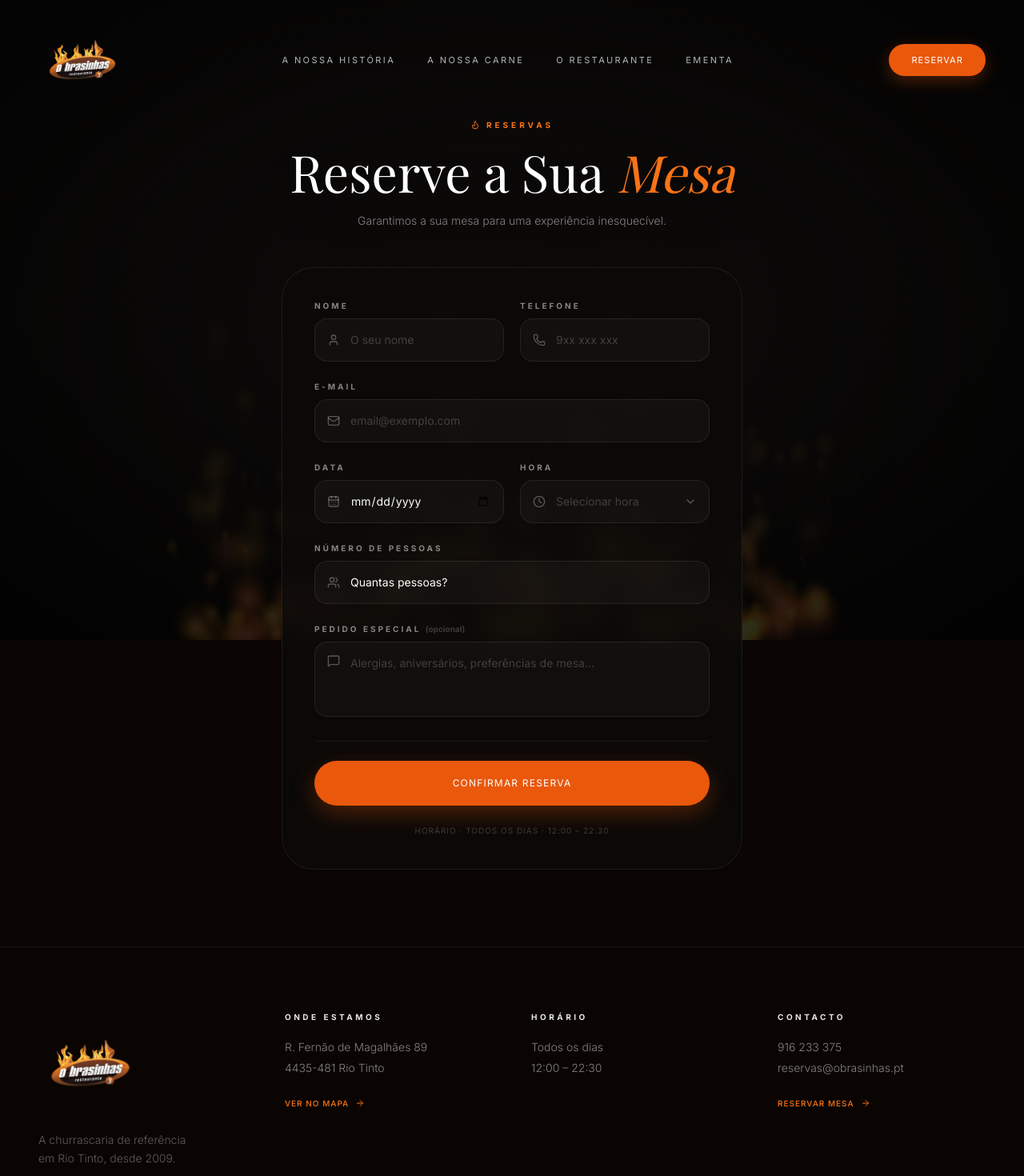
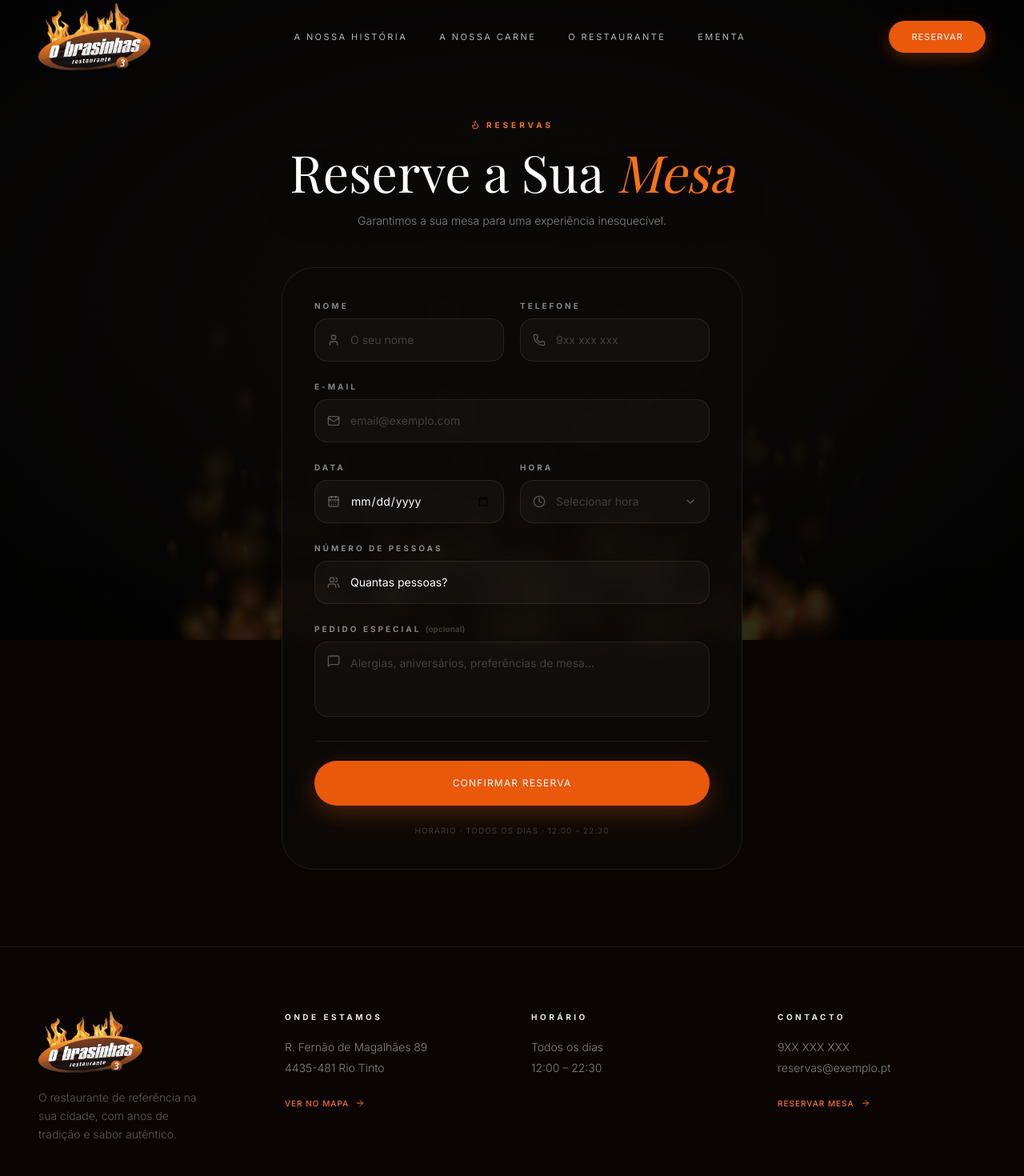
Before and after one commit to Esteves1903/templates, a Next.js app in the folder Brasinhas-template/: page /reservar in a window 1280 px wide. Shown: the top 1470 px of the page at 80% size. Built offline with nearby package versions, Linux system fonts and the light colour scheme; a web font is replaced by a local one.

Commit message:
correções

```diff
--- a/Brasinhas-template/src/app/ementa/page.tsx
+++ b/Brasinhas-template/src/app/ementa/page.tsx
@@ -200,7 +200,7 @@ export default function EmentaPage() {
               transition={{ duration: 0.8, delay: 0.3 }}
               className="text-white/50 text-lg font-light max-w-lg leading-relaxed"
             >
-              Descrição breve da ementa — o que a torna especial, a filosofia por detrás dos pratos ou a origem dos ingredientes.
+              Descrição breve da ementa: o que a torna especial, a filosofia por detrás dos pratos ou a origem dos ingredientes.
             </motion.p>
           </div>
         </section>
--- a/Brasinhas-template/src/app/reservar/page.tsx
+++ b/Brasinhas-template/src/app/reservar/page.tsx
@@ -189,7 +189,7 @@ export default function ReservarPage() {
                 onClick={() => { setForm(initialForm); setSubmitted(false); }}
                 whileHover={{ scale: 1.04 }}
                 whileTap={{ scale: 0.97 }}
-                className="border border-white/20 text-white/70 hover:text-white text-xs uppercase tracking-widest py-3 px-8 rounded-full transition-colors"
+                className="border border-white/20 text-white/70 hover:text-white text-xs uppercase tracking-widest py-3 px-8 rounded-full transition-colors cursor-pointer"
               >
                 Nova Reserva
               </motion.button>
@@ -293,7 +293,7 @@ export default function ReservarPage() {
                                 key={t}
                                 type="button"
                                 onClick={() => { set("hora")(t); setHoraOpen(false); }}
-                                className={`w-full text-left px-3 py-2.5 text-sm rounded-xl transition-colors ${
+                                className={`w-full text-left px-3 py-2.5 text-sm rounded-xl transition-colors cursor-pointer ${
                                   form.hora === t
                                     ? "bg-brand-500/20 text-brand-400 font-medium"
                                     : "text-white/70 hover:bg-white/[0.05] hover:text-white"
@@ -309,7 +309,7 @@ export default function ReservarPage() {
                                 key={t}
                                 type="button"
                                 onClick={() => { set("hora")(t); setHoraOpen(false); }}
-                                className={`w-full text-left px-3 py-2.5 text-sm rounded-xl transition-colors ${
+                                className={`w-full text-left px-3 py-2.5 text-sm rounded-xl transition-colors cursor-pointer ${
                                   form.hora === t
                                     ? "bg-brand-500/20 text-brand-400 font-medium"
                                     : "text-white/70 hover:bg-white/[0.05] hover:text-white"
@@ -368,7 +368,7 @@ export default function ReservarPage() {
                   disabled={loading}
                   whileHover={{ scale: loading ? 1 : 1.02 }}
                   whileTap={{ scale: loading ? 1 : 0.98 }}
-                  className="w-full bg-brand-600 hover:bg-brand-500 text-white font-sans text-xs uppercase tracking-widest py-5 rounded-full shadow-[0_10px_30px_rgba(234,88,12,0.3)] hover:shadow-[0_20px_50px_rgba(249,115,22,0.4)] transition-all disabled:opacity-60 disabled:cursor-not-allowed flex items-center justify-center gap-3"
+                  className="w-full bg-brand-600 hover:bg-brand-500 text-white font-sans text-xs uppercase tracking-widest py-5 rounded-full shadow-[0_10px_30px_rgba(234,88,12,0.3)] hover:shadow-[0_20px_50px_rgba(249,115,22,0.4)] transition-all disabled:opacity-60 disabled:cursor-not-allowed cursor-pointer flex items-center justify-center gap-3"
                 >
                   {loading ? (
                     <>
--- a/Brasinhas-template/src/components/layout/Footer.tsx
+++ b/Brasinhas-template/src/components/layout/Footer.tsx
@@ -19,7 +19,7 @@ export function Footer() {
               className="object-contain object-contain"
             />
             <p className="text-white/35 text-sm font-light leading-relaxed max-w-[200px]">
-              A churrascaria de referência em Rio Tinto, desde 2009.
+              O restaurante de referência na sua cidade, com anos de tradição e sabor autêntico.
             </p>
           </div>
 
@@ -36,7 +36,7 @@ export function Footer() {
               href="https://www.google.com/maps/search/?api=1&query=R.+Fernão+de+Magalhães+89+Rio+Tinto"
               target="_blank"
               rel="noopener noreferrer"
-              className="inline-flex items-center gap-2 text-brand-500 text-[10px] uppercase tracking-widest font-medium group"
+              className="inline-flex items-center gap-2 text-brand-500 text-[10px] uppercase tracking-widest font-medium group cursor-pointer"
             >
               Ver no Mapa
               <ArrowRight className="w-3 h-3 group-hover:translate-x-1 transition-transform" />
@@ -61,21 +61,21 @@ export function Footer() {
             </h3>
             <div className="space-y-1.5 text-sm font-light">
               <a
-                href="tel:916233375"
-                className="block text-white/50 hover:text-white transition-colors"
+                href="tel:9XXXXXXXX"
+                className="block text-white/50 hover:text-white transition-colors cursor-pointer"
               >
-                916 233 375
+                9XX XXX XXX
               </a>
               <a
-                href="mailto:reservas@obrasinhas.pt"
-                className="block text-white/50 hover:text-white transition-colors"
+                href="mailto:reservas@exemplo.pt"
+                className="block text-white/50 hover:text-white transition-colors cursor-pointer"
               >
-                reservas@obrasinhas.pt
+                reservas@exemplo.pt
               </a>
             </div>
             <a
               href="/reservar"
-              className="inline-flex items-center gap-2 text-brand-500 text-[10px] uppercase tracking-widest font-medium group"
+              className="inline-flex items-center gap-2 text-brand-500 text-[10px] uppercase tracking-widest font-medium group cursor-pointer"
             >
               Reservar Mesa
               <ArrowRight className="w-3 h-3 group-hover:translate-x-1 transition-transform" />
--- a/Brasinhas-template/src/components/layout/Navbar.tsx
+++ b/Brasinhas-template/src/components/layout/Navbar.tsx
@@ -29,10 +29,10 @@ export function Navbar() {
   return (
     <header
       className={cn(
-        "fixed top-0 left-0 right-0 z-50 transition-all duration-500",
+        "fixed top-0 left-0 right-0 z-50 transition-all duration-500 overflow-visible",
         scrolled
-          ? "bg-stone-950/92 backdrop-blur-xl border-b border-white/[0.05] py-3 shadow-[0_16px_40px_rgba(0,0,0,0.5)]"
-          : "bg-transparent py-5"
+          ? "bg-stone-950/92 backdrop-blur-xl border-b border-white/[0.05] py-1 shadow-[0_16px_40px_rgba(0,0,0,0.5)]"
+          : "bg-transparent py-1"
       )}
     >
       <div className="max-w-7xl mx-auto px-6 md:px-12 flex items-center justify-between">
@@ -40,8 +40,8 @@ export function Navbar() {
           <Image
             src="/logo.png"
             alt="O Brasinhas 3"
-            width={110}
-            height={110}
+            width={140}
+            height={84}
             className="object-contain object-contain"
             priority
           />
@@ -54,7 +54,7 @@ export function Navbar() {
               href={item.href}
               onMouseEnter={() => setActiveItem(item.name)}
               onMouseLeave={() => setActiveItem('')}
-              className="text-[11px] font-sans uppercase tracking-[0.22em] text-white/70 hover:text-white transition-colors relative py-2"
+              className="text-[11px] font-sans uppercase tracking-[0.22em] text-white/70 hover:text-white transition-colors relative py-2 cursor-pointer"
             >
               {item.name}
               <motion.span
@@ -70,11 +70,11 @@ export function Navbar() {
           <motion.a
             href="/reservar"
             whileHover={{ scale: 1.05 }}
-            className="hidden sm:flex bg-brand-600 text-white font-sans text-[11px] uppercase tracking-widest py-3 px-7 rounded-full shadow-[0_6px_20px_rgba(234,88,12,0.3)]"
+            className="hidden sm:flex bg-brand-600 text-white font-sans text-[11px] uppercase tracking-widest py-3 px-7 rounded-full shadow-[0_6px_20px_rgba(234,88,12,0.3)] cursor-pointer"
           >
             Reservar
           </motion.a>
-          <button className="md:hidden text-white p-2" onClick={toggleMobileMenu} aria-label="Abrir menu">
+          <button className="md:hidden text-white p-2 cursor-pointer" onClick={toggleMobileMenu} aria-label="Abrir menu">
             <Menu className="w-6 h-6" />
           </button>
         </div>
@@ -90,8 +90,8 @@ export function Navbar() {
             className="fixed inset-0 z-[60] bg-stone-950 flex flex-col p-8"
           >
             <div className="flex items-center justify-between mb-14">
-              <Image src="/logo.png" alt="O Brasinhas 3" width={90} height={90} className="object-contain" />
-              <button onClick={toggleMobileMenu} className="text-white p-2">
+              <Image src="/logo.png" alt="O Brasinhas 3" width={80} height={48} className="object-contain" />
+              <button onClick={toggleMobileMenu} className="text-white p-2 cursor-pointer">
                 <X className="w-7 h-7" />
               </button>
             </div>
@@ -101,7 +101,7 @@ export function Navbar() {
                   key={item.name}
                   href={item.href}
                   onClick={toggleMobileMenu}
-                  className="font-serif text-3xl text-white hover:text-brand-500 transition-colors"
+                  className="font-serif text-3xl text-white hover:text-brand-500 transition-colors cursor-pointer"
                 >
                   {item.name}
                 </a>
@@ -110,7 +110,7 @@ export function Navbar() {
             <a
               href="/reservar"
               onClick={toggleMobileMenu}
-              className="block bg-brand-600 text-white font-sans text-xs uppercase tracking-widest py-5 rounded-full text-center"
+              className="block bg-brand-600 text-white font-sans text-xs uppercase tracking-widest py-5 rounded-full text-center cursor-pointer"
             >
               Reservar Mesa
             </a>
```
Also changed, not shown: Brasinhas-template/src/app/page.tsx (+12 -12 lines), Brasinhas-template/public/logo.png.
